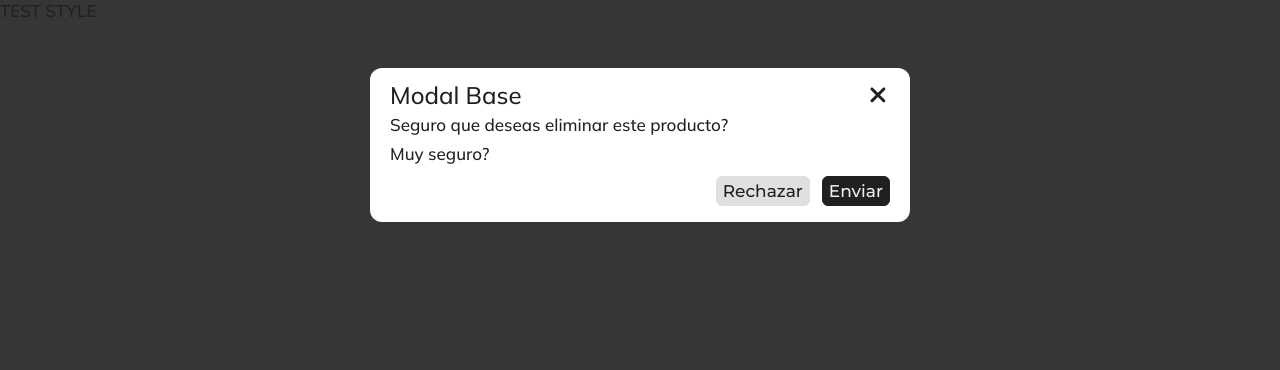
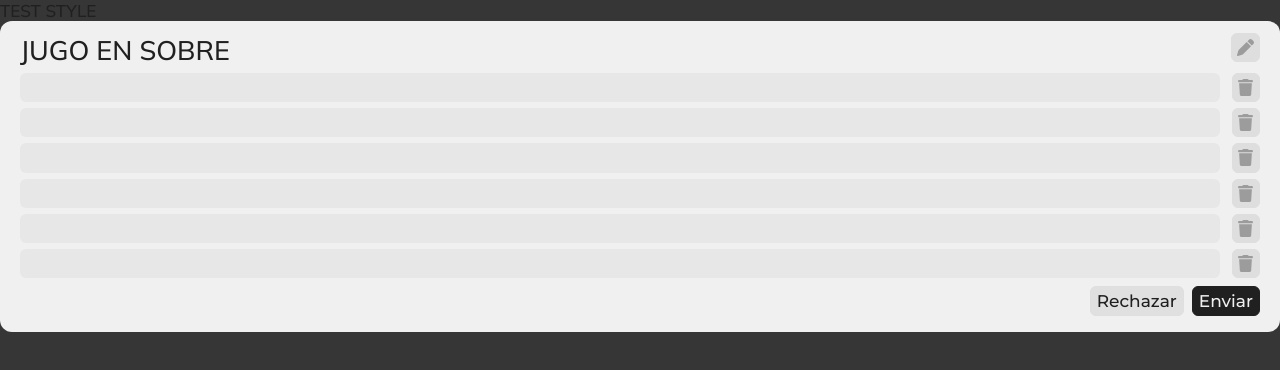
Before and after one commit to Cito2310/market-manager, a React (Create React App) app: page /#/cash-register in a window 1280 px wide. Before the commit this address led to /#/cash-register. Shown: the top 370 px of the page. Built offline with nearby package versions, Linux system fonts and the light colour scheme; no server answers.

Commit message:
style card-category and card-product

```diff
--- a/package.json
+++ b/package.json
@@ -1,7 +1,7 @@
 {
   "homepage": "./",
   "name": "market-manager",
-  "version": "2.15.3",
+  "version": "2.15.4",
   "author": "",
   "description": "",
   "keywords": [
--- /dev/null
+++ b/src/DEV_Component_Styles/CardCategory.tsx
@@ -0,0 +1,37 @@
+import { IRespCategories } from '../../Types/categories';
+import { BtnIcon } from './BtnIcon';
+
+import "./card-category.scss"
+
+interface props {
+    categoryBase: IRespCategories
+}
+
+export const CardCategory = ({ categoryBase }: props) => {
+    const {brands, category } = categoryBase;
+
+    return (
+        <div className="card-category">
+            <div className='column'>
+
+                <div className='row sb'>
+                    <h2>{category}</h2>
+                    <BtnIcon element="pencil"/>
+                </div>
+
+                <ul className='column'>
+                        { brands.map( brand => <li className='row sb input'>
+                            <input/>
+                            <BtnIcon color='red' element="trash"/>
+                        </li>)}
+                </ul>
+
+            </div>
+
+            <div className='row reverse gap-8'>
+                <button className='btn primary'>Enviar</button>
+                <button className='btn secondary'>Rechazar</button>
+            </div>
+        </div>
+    )
+}
--- /dev/null
+++ b/src/DEV_Component_Styles/CardProduct.tsx
@@ -0,0 +1,38 @@
+import { IProductFormat } from '../../Types/product';
+import { BtnIcon } from './BtnIcon';
+
+import "./card-product.scss"
+import { priceFormat } from '../helpers/priceFormat';
+
+interface props {
+    product: IProductFormat
+}
+
+export const CardProduct = ({product}: props) => {
+    let { barcode, brand, category, name, price, sizeUnit } = {...product};
+
+    return (
+        <div className="card-product">
+
+            <div className="row sb">
+                <p className='txt-product'>{`${brand} ${name} ${sizeUnit[0]}${sizeUnit[1]}`}</p>
+
+                <div className='row gap-8'>
+                    <BtnIcon element='pencil'/>
+                    <BtnIcon element='trash'/>
+                </div>
+            </div>
+
+
+            <div className="row sb">
+                <div className='column'>
+                    <p className='txt-category'>{category}</p>
+                    <p className='txt-barcode'>{barcode}</p>
+                </div>
+
+                <p className='txt-price'>{ "$ " + priceFormat( price ) }</p>
+            </div>
+
+        </div>
+    )
+}
--- a/src/DEV_Component_Styles/TestStyle.tsx
+++ b/src/DEV_Component_Styles/TestStyle.tsx
@@ -5,6 +5,8 @@ import { SvgElements } from '../components/SvgElements';
 import { BtnIcon } from './BtnIcon';
 import { InputNumber, InputSelect, InputText } from "./Inputs";
 import { ModalExample } from './modalExample';
+import { CardProduct } from "./CardProduct";
+import { CardCategory } from "./CardCategory";
 
 export const TestStyle = () => {
     // const button = () => {console.log(event.target)}
@@ -56,7 +58,30 @@ export const TestStyle = () => {
                 {label: "MIERCOLES", value: "MIERCOLES"},
             ]} /> */}
 
-            <ModalExample/>
+            {/* <ModalExample/> */}
+            {/* <CardProduct
+                product={{
+                    _id: "dada",
+                    barcode: "41251516",
+                    brand: "ARCOR",
+                    category: "JUGO EN SOBRE",
+                    name: "NARANJA",
+                    price: 24,
+                    size: 24,
+                    sizeUnit: [24, "g"],
+                }}
+            /> */}
+            <CardCategory categoryBase={{
+                category: "JUGO EN SOBRE",
+                brands: [
+                    "ARCOR",
+                    "TANG",
+                    "LIGHT",
+                    "LIFE",
+                    "MANAO",
+                    "LEPEX",
+                ]
+            }}/>
         </div>
     )
 }
--- /dev/null
+++ b/src/DEV_Component_Styles/card-category.scss
@@ -0,0 +1,25 @@
+.card-category {
+    background-color: #f0f0f0;
+    border-radius: 12px;
+    padding: 12px 20px 16px;
+    gap: 8px;
+    display: flex;
+    flex-direction: column;
+
+    h2 { font-size: 1.58em; }
+
+    li {
+        gap: 12px;
+
+        &.input {
+            margin-top: 6px;
+
+            input {
+                padding: 2px 4px;
+                background-color: #e7e7e7;
+                border-radius: 6px;
+                width: 100%;
+            }
+        }
+    }
+}
--- a/src/DEV_Component_Styles/test-style.scss
+++ b/src/DEV_Component_Styles/test-style.scss
@@ -14,11 +14,13 @@ body {
     .row {
         display: flex;
         flex-direction: row;
-        width: 100%;
+
+        &.w100 { width: 100% }
 
         &.reverse { flex-direction: row-reverse }
         &.sb { justify-content: space-between }
         &.center { align-items: center; justify-content: center }
+        &.align-end { align-items: center }
 
         &.gap-2 { gap: 2px }
         &.gap-4 { gap: 4px }
@@ -31,11 +33,14 @@ body {
     .column {
         display: flex;
         flex-direction: column;
-        width: 100%;
+
+        &.w100 { width: 100% }
+
 
         &.reverse { flex-direction: column-reverse }
         &.sb { justify-content: space-between }
         &.center { align-items: center; justify-content: center }
+        &.align-end { align-items: center }
 
         &.gap-2 { gap: 2px }
         &.gap-4 { gap: 4px }
```
Also changed, not shown: src/DEV_Component_Styles/card-product.scss (added, +10 -0 lines), 1 other file (tests, documents, lock files or other folders).
